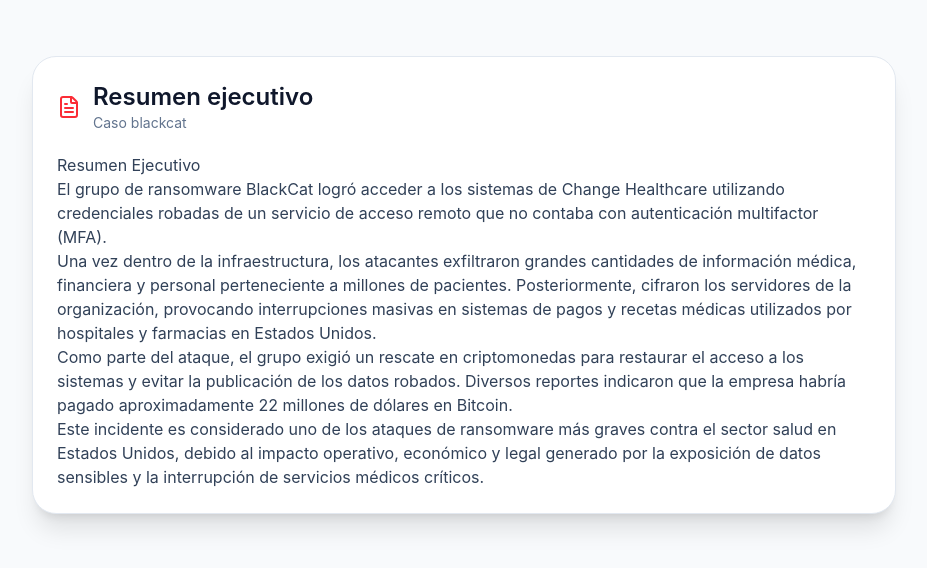
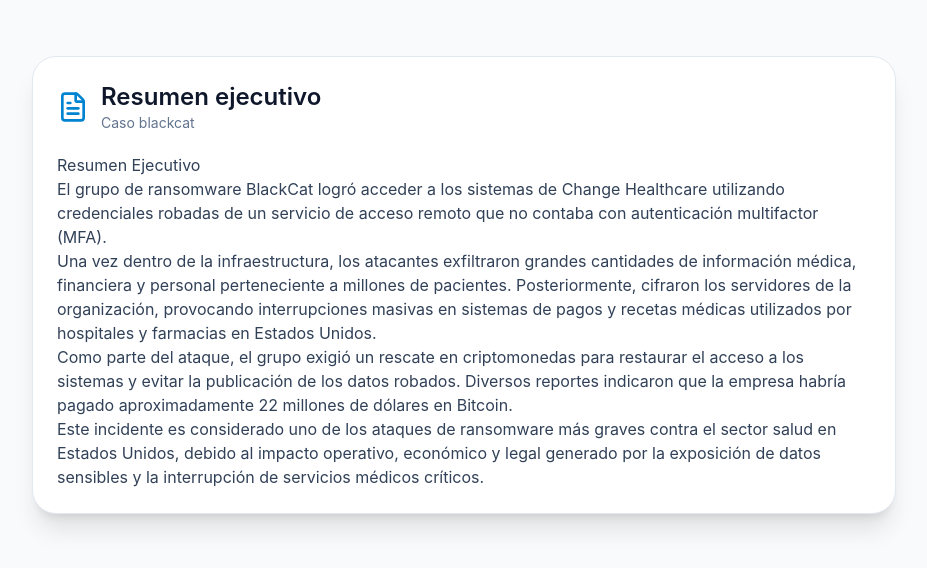
Before and after one commit to Alejandralx22/informe_lopeli, a React (Vite) app: page / in a window 1280 px wide. Shown: the top 568 px of the page, without its empty margins (176-1103 px from the left). Built offline with nearby package versions, Linux system fonts and the light colour scheme.

Commit message:
resumen react

```diff
--- a/src/components/resumen.jsx
+++ b/src/components/resumen.jsx
@@ -8,7 +8,6 @@
       subtitle="Caso blackcat"
       file="01_resumen_lopeli.md"
       Icon={FileText}
-      Icon={(props) => <FileText {...props} className="text-red-500" />}
     />
   )
 }
```
